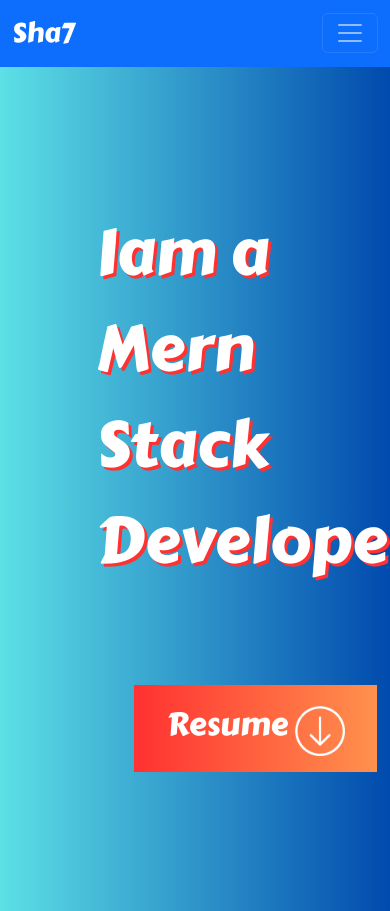
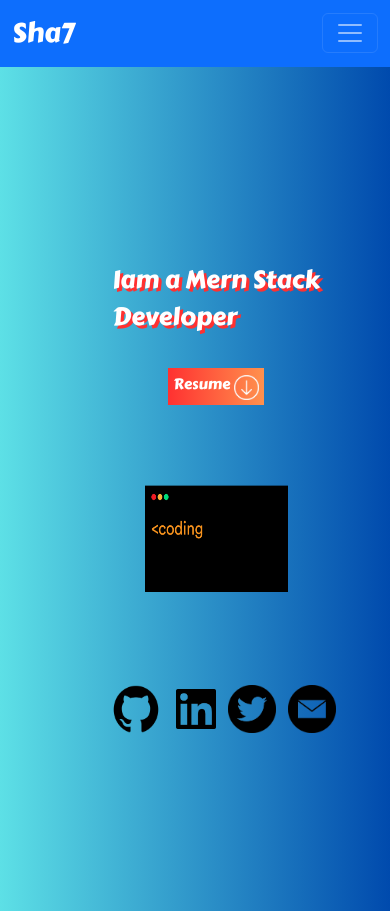
Before and after one commit to Sha7hid/Sha7, a Next.js app in the folder sha7/: page / in a window 390 px wide. Built offline with nearby package versions, Linux system fonts and the light colour scheme.

Commit message:
responsive main page

```diff
--- a/sha7/src/pages/index.js
+++ b/sha7/src/pages/index.js
@@ -4,7 +4,7 @@ import Nav from 'react-bootstrap/Nav';
 import Navbar from 'react-bootstrap/Navbar';
 import styles from '@/styles/Home.module.css'
 import 'bootstrap/dist/css/bootstrap.min.css';
-import { NavItem } from 'react-bootstrap';
+import { Col, NavItem, Row } from 'react-bootstrap';
 import Image from 'next/image';
 import code from '../../public/giphy.gif'
 import github from '../../public/github.png'
@@ -41,24 +41,30 @@ export default function Home() {
       </Container>
     </Navbar>
       <main className={styles.main}>
+     <Row>
+      <Col className={styles.first} lg={6} md={7} sm={12}>
 
-<div className={styles.first}>
   <p>Iam a <span className={styles.changetext}></span><br/>
   <span>Developer</span>
   </p>
-  <a href='https://drive.google.com/file/d/1o44f1CebTfJ3xs4QEKZ-xc-smpZifWJX/view?usp=sharing'><button className={styles.button}>Resume   <Image src={down} height={50}/></button></a>
+  <a href='https://drive.google.com/file/d/1o44f1CebTfJ3xs4QEKZ-xc-smpZifWJX/view?usp=sharing'><button className={styles.button}>Resume   <Image src={down} className={styles.down}/></button></a>
 
-</div>
-<div className={styles.second}>
-  <Image src={code} width={450}/>
-</div>
-<div className={styles.third}>
-  <Image src={github} width={140} />
-  <Image src={linkd} width={60}/>
-  <Image src={twit} width={80}/>
-  <Image src={email} width={80} />
-</div>
+      </Col>
+<Col className={styles.second} lg={4} md={5} sm={12}>
 
+  <Image src={code} className={styles.code}/>
+
+</Col>
+<Col className={styles.third} lg={2} md={12} sm={12}>
+
+  <a href='https://github.com/Sha7hid'> <Image src={github} className={styles.git} /></a>
+ <a href='https://www.linkedin.com/in/shahid-k-p-a9b488227/'><Image src={linkd} className={styles.linkd}/></a>
+ <a href='https://twitter.com/sha7hid'><Image src={twit} className={styles.twit}/></a>
+<a href='mailto:shakp2003@gmail.com'><Image src={email} className={styles.email} /></a>
+
+</Col>
+
+</Row>
       </main>
     </>
   )
--- a/sha7/src/styles/Home.module.css
+++ b/sha7/src/styles/Home.module.css
@@ -56,9 +56,9 @@ align-items: center;
   align-items: center;
   gap: 3rem;
 }
-.third>img:hover{
+.third>a:hover{
 cursor: pointer;
-transform: scale(1.1,1.1);
+transform: rotate(320deg) scale(1.1,1.1);
 }
 .button{
   background-image: linear-gradient(90deg,#ff3131,#ff914d);
@@ -73,7 +73,31 @@ transform: scale(1.1,1.1);
 }
 .changetext::before{
   content: "Mern Stack";
-  animation: animate infinite 3s;
+  animation: animate infinite 6s;
+}
+.code{
+  height: 30rem;
+  width: 40rem;
+}
+.down{
+  width:3rem;
+  height: 3rem;
+}
+.git{
+width: 9rem;
+height: 5rem;
+}
+.linkd{
+  width: 4rem;
+  height: 4rem;
+}
+.twit{
+  width: 5rem;
+  height: 5rem;
+}
+.email{
+  width: 5rem;
+  height: 5rem;
 }
 @keyframes animate {
 
@@ -90,3 +114,47 @@ transform: scale(1.1,1.1);
   }
 
 }
+@media (min-height: 650px ) {
+  .first>p{
+    font-size: 25px;
+    padding-top: 1rem;
+    padding-bottom: 1rem;
+  }
+  .button{
+    font-size: 15px;
+    padding-left: 5px;
+    padding-bottom: 5px;
+    padding-right: 5px;
+    padding-top: 5px;
+  }
+  .code{
+    height: 280px;
+    width: 220px;
+  }
+  .down{
+    height: 25px;
+    width: 25px;
+  }
+  .git{
+    width: 5rem;
+    height: 3rem;
+    }
+    .linkd{
+      width: 2.5rem;
+      height: 2.5rem;
+      margin-right: 12px;
+    }
+    .twit{
+      width: 3rem;
+      height: 3rem;
+      margin-right: 12px;
+    }
+    .email{
+      width: 3rem;
+      height: 3rem;
+    }
+    .third{
+      flex-direction: row;
+      gap: 0rem;
+    }
+}
```
